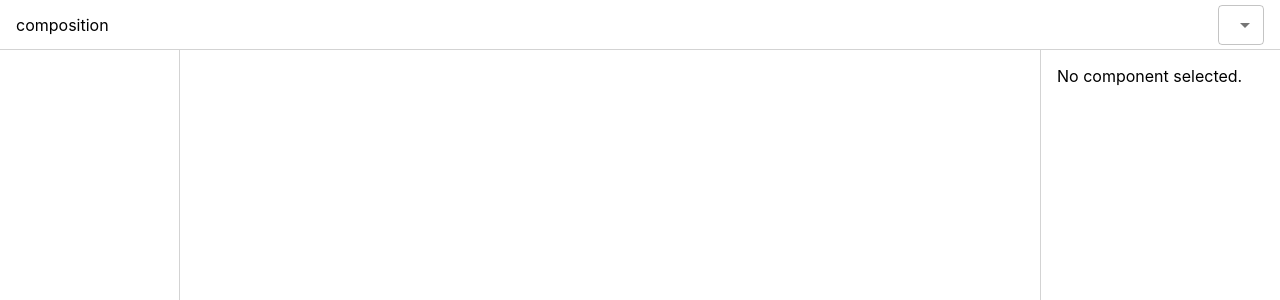
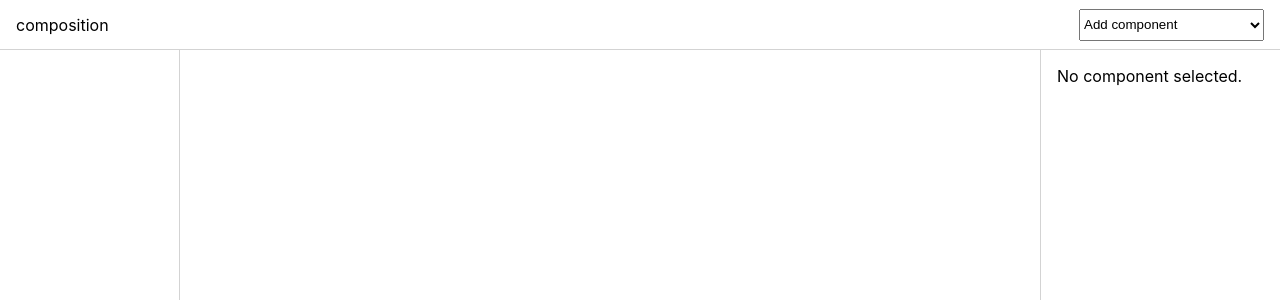
Before and after one commit to vbud/composer-first-attempt, a Next.js app: page / in a window 1280 px wide. Shown: the top 300 px of the page. Built offline with nearby package versions, Linux system fonts and the light colour scheme.

Commit message:
focus canvas after adding new component

```diff
--- a/components/AddComponent.tsx
+++ b/components/AddComponent.tsx
@@ -1,104 +1,36 @@
-import { nanoid } from 'nanoid'
-import Select from '@mui/material/Select'
-import MenuItem from '@mui/material/MenuItem'
-import ListSubheader from '@mui/material/ListSubheader'
-
-import {
-  rootComponentId,
-  ComponentId,
-  ComponentType,
-  SavedComponentConfig,
-  SavedComponentConfigs,
-  libraryPropTypes,
-  componentPropTypes,
-} from 'types'
+import { ComponentType, libraryPropTypes } from 'types'
 
 import styles from 'styles/AddComponent.module.css'
 import { primitiveComponents } from './builtInComponents'
 
 export const AddComponent = ({
-  componentConfigs,
-  selectedComponentIds,
-  setAndSaveComponentConfigs,
-  setSelectedComponents,
+  addComponent,
 }: {
-  componentConfigs: SavedComponentConfigs
-  selectedComponentIds: Array<ComponentId>
-  setAndSaveComponentConfigs: (
-    setComponentConfigs: SavedComponentConfigs
-  ) => void
-  setSelectedComponents: (componentIds: Array<ComponentId>) => void
+  addComponent: (componentType: ComponentType) => void
 }) => {
-  const renderMenuItem = (componentName: ComponentType) => (
-    <MenuItem value={componentName} key={componentName}>
-      {componentName}
-    </MenuItem>
+  const renderOption = (componentType: ComponentType) => (
+    <option value={componentType} key={componentType}>
+      {componentType}
+    </option>
   )
 
+  const buttonText = 'Add component'
+
   return (
-    <Select
+    <select
       className={styles.root}
-      size="small"
-      value=""
+      value={buttonText}
       onChange={(event) => {
-        // Initialize root component if it does not exist
-        if (componentConfigs[rootComponentId] === undefined) {
-          componentConfigs[rootComponentId] = {
-            childComponentIds: [],
-            parentComponentId: '__null__',
-          }
-        }
-
-        const componentType = event.target.value as ComponentType
-
-        const newComponentId = nanoid()
-
-        let parentComponentId: ComponentId
-        if (selectedComponentIds.length === 1) {
-          const selectedId = selectedComponentIds[0]
-          // If there is exactly 1 component selected
-          const firstSelectedComponentConfig = componentConfigs[selectedId]
-          if (
-            componentPropTypes[
-              componentConfigs[selectedId].componentType
-            ].hasOwnProperty('children')
-          ) {
-            // If the component allows children, make the new component a child
-            parentComponentId = selectedId
-            firstSelectedComponentConfig.childComponentIds.push(newComponentId)
-          } else {
-            // Otherwise, make the new component the next sibling of the selected component
-            parentComponentId = componentConfigs[selectedId].parentComponentId
-            const siblingIds =
-              componentConfigs[parentComponentId].childComponentIds
-            const selectedIdIndex = siblingIds.indexOf(selectedId)
-            siblingIds.splice(selectedIdIndex + 1, 0, newComponentId)
-          }
-        } else {
-          // If 0 or more than 1 components are selected, add the new component at the top level
-          parentComponentId = rootComponentId
-          componentConfigs[rootComponentId].childComponentIds.push(
-            newComponentId
-          )
-        }
-
-        const newComponentConfig: SavedComponentConfig = {
-          componentType,
-          props: {},
-          parentComponentId,
-          childComponentIds: [],
-        }
-
-        componentConfigs[newComponentId] = newComponentConfig
-
-        setAndSaveComponentConfigs(componentConfigs)
-        setSelectedComponents([newComponentId])
+        addComponent(event.target.value as ComponentType)
       }}
     >
-      <ListSubheader>Built-in primitives</ListSubheader>
-      {Object.keys(primitiveComponents).map(renderMenuItem)}
-      <ListSubheader>Material UI</ListSubheader>
-      {Object.keys(libraryPropTypes).map(renderMenuItem)}
-    </Select>
+      <option value={buttonText}>{buttonText}</option>
+      <optgroup label="Built-in primitives">
+        {Object.keys(primitiveComponents).map(renderOption)}
+      </optgroup>
+      <optgroup label="Material UI">
+        {Object.keys(libraryPropTypes).map(renderOption)}
+      </optgroup>
+    </select>
   )
 }
--- a/components/Canvas.tsx
+++ b/components/Canvas.tsx
@@ -1,3 +1,4 @@
+import React from 'react'
 import * as mui from '@mui/material'
 import classnames from 'classnames'
 
@@ -16,19 +17,25 @@ const allComponents = {
   ...mui,
 }
 
-export const Canvas = ({
+type CanvasProps = {
+  componentConfigs: SavedComponentConfigs
+  selectedComponentIds: Array<ComponentId>
+  setSelectedComponents: (componentIds: Array<ComponentId>) => void
+  onClickComponent: (componentId: ComponentId, event: React.MouseEvent) => void
+  onKeyDown: (event: React.KeyboardEvent) => void
+}
+
+export const Canvas = React.forwardRef<HTMLDivElement, CanvasProps>(
+  (
+    {
       componentConfigs,
       selectedComponentIds,
       setSelectedComponents,
       onClickComponent,
       onKeyDown,
-}: {
-  componentConfigs: SavedComponentConfigs
-  selectedComponentIds: Array<ComponentId>
-  setSelectedComponents: (componentIds: Array<ComponentId>) => void
-  onClickComponent: (componentId: ComponentId, event: React.MouseEvent) => void
-  onKeyDown: (event: React.KeyboardEvent) => void
-}) => {
+    },
+    ref
+  ) => {
     const renderComponents = (componentIds: Array<ComponentId>) => {
       return componentIds.map((componentId) => {
         const { componentType, props, childComponentIds } =
@@ -49,9 +56,10 @@ export const Canvas = ({
           >
             {/* Ensure children do not swallow clicks */}
             <div style={{ pointerEvents: 'none' }}>
-            {/* TODO: is this a problem? */}
               <Component {...buildProps(componentType, props)}>
-              {renderComponents(childComponentIds)}
+                {childComponentIds.length > 0
+                  ? renderComponents(childComponentIds)
+                  : undefined}
               </Component>
             </div>
           </div>
@@ -61,6 +69,7 @@ export const Canvas = ({
 
     return (
       <div
+        ref={ref}
         className={styles.root}
         // Allows element to be focused, which in turn allows the element to capture key presses
         tabIndex={-1}
@@ -75,3 +84,5 @@ export const Canvas = ({
       </div>
     )
   }
+)
+Canvas.displayName = 'Canvas'
--- a/pages/index.tsx
+++ b/pages/index.tsx
@@ -5,9 +5,11 @@ import { nanoid } from 'nanoid'
 
 import {
   ComponentId,
+  ComponentType,
   SavedComponentConfigs,
   SavedComponentConfig,
   rootComponentId,
+  componentPropTypes,
 } from 'types'
 import { AddComponent } from 'components/AddComponent'
 import { ComponentBrowser } from 'components/ComponentBrowser'
@@ -51,6 +53,59 @@ const Home: NextPage = () => {
   ) => {
     setComponentConfigs({ ...componentConfigs })
     saveComponentConfigs(componentConfigs)
+  }
+
+  const canvasRef = React.createRef<HTMLDivElement>()
+
+  const addComponent = (componentType: ComponentType) => {
+    // Initialize root component if it does not exist
+    if (componentConfigs[rootComponentId] === undefined) {
+      componentConfigs[rootComponentId] = {
+        childComponentIds: [],
+        parentComponentId: '__null__',
+      }
+    }
+
+    const newComponentId = nanoid()
+
+    let parentComponentId: ComponentId
+    if (selectedComponentIds.length === 1) {
+      const selectedId = selectedComponentIds[0]
+      // If there is exactly 1 component selected
+      const firstSelectedComponentConfig = componentConfigs[selectedId]
+      if (
+        componentPropTypes[
+          componentConfigs[selectedId].componentType
+        ].hasOwnProperty('children')
+      ) {
+        // If the component allows children, make the new component a child
+        parentComponentId = selectedId
+        firstSelectedComponentConfig.childComponentIds.push(newComponentId)
+      } else {
+        // Otherwise, make the new component the next sibling of the selected component
+        parentComponentId = componentConfigs[selectedId].parentComponentId
+        const siblingIds = componentConfigs[parentComponentId].childComponentIds
+        const selectedIdIndex = siblingIds.indexOf(selectedId)
+        siblingIds.splice(selectedIdIndex + 1, 0, newComponentId)
+      }
+    } else {
+      // If 0 or more than 1 components are selected, add the new component at the top level
+      parentComponentId = rootComponentId
+      componentConfigs[rootComponentId].childComponentIds.push(newComponentId)
+    }
+
+    const newComponentConfig: SavedComponentConfig = {
+      componentType,
+      props: {},
+      parentComponentId,
+      childComponentIds: [],
+    }
+
+    componentConfigs[newComponentId] = newComponentConfig
+
+    setAndSaveComponentConfigs(componentConfigs)
+    setSelectedComponents([newComponentId])
+    canvasRef.current && canvasRef.current.focus()
   }
 
   const groupSelectedComponents = () => {
@@ -224,12 +279,7 @@ const Home: NextPage = () => {
 
       <div className={styles.header}>
         composition
-        <AddComponent
-          componentConfigs={componentConfigs}
-          selectedComponentIds={selectedComponentIds}
-          setAndSaveComponentConfigs={setAndSaveComponentConfigs}
-          setSelectedComponents={setSelectedComponents}
-        />
+        <AddComponent addComponent={addComponent} />
       </div>
 
       <ComponentBrowser
@@ -241,6 +291,7 @@ const Home: NextPage = () => {
       />
 
       <Canvas
+        ref={canvasRef}
         componentConfigs={componentConfigs}
         selectedComponentIds={selectedComponentIds}
         setSelectedComponents={setSelectedComponents}
--- a/styles/AddComponent.module.css
+++ b/styles/AddComponent.module.css
@@ -1,3 +1,4 @@
 .root {
   margin-left: auto;
+  height: 32px;
 }
```
Lines whose indentation alone changed are shown as unchanged.
